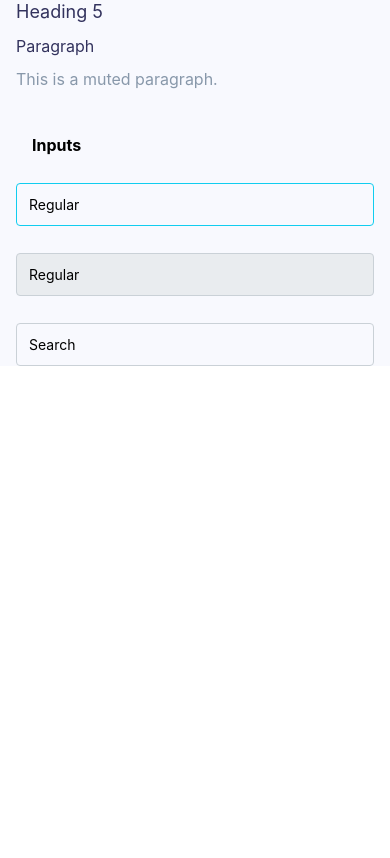
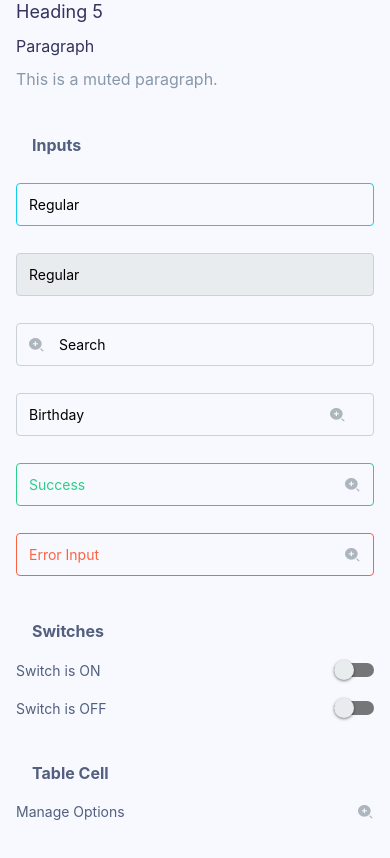
Before and after one commit to Mahyudi97/React-Native-Expo, a React Native app: screen /Home in a window 390 px wide. Shown: the part 980-1838 px from the top of the page. Before the commit the page ends 1346 px from the top, so only its background shows below. Built offline with nearby package versions, Linux system fonts and the light colour scheme.

Commit message:
- added switches

```diff
--- a/components/Home.js
+++ b/components/Home.js
@@ -1,11 +1,18 @@
 import { useState } from 'react';
-import { StyleSheet, Text, View, Image, ScrollView, Button, Modal, Alert, SafeAreaView, Pressable, TextInput } from 'react-native';
+import { StyleSheet, Text, View, Image, ScrollView, Button, Modal, Alert, SafeAreaView, Pressable, TextInput, Switch } from 'react-native';
 import { LinearGradient } from 'expo-linear-gradient'
 import { SvgUri } from 'react-native-svg';
 
 
 export default function Home({navigation, route}) {
   const MenuIcon = require('../assets/Menu.png');
+  const SearchIcon = require('../assets/SearchIcon.png');
+
+
+  const [isEnabled, setIsEnabled] = useState(false);
+  const toggleSwitch = () => { setIsEnabled(!isEnabled) }
+  const [isEnabled2, setIsEnabled2] = useState(false);
+  const toggleSwitch2 = () => { setIsEnabled2(!isEnabled2) }
 
   const onClickGetStarted = () => {
     console.log('Go to home')
@@ -25,7 +32,7 @@ export default function Home({navigation, route}) {
           <ScrollView className="h-full bg-[#F8F9FE]">
             <View className="mx-[16px]">
                 {/* Button */}
-                <Text className='mt-[44px] ml-[16px] text-[16px] font-[700] leading-[22px]'>Buttons</Text>
+                <Text className='mt-[44px] ml-[16px] text-[16px] font-[700] leading-[22px] text-[#525F7F]'>Buttons</Text>
                 <Pressable className='mt-[21px] w-full  h-[48px] bg-[#172B4D] rounded-[4px]  justify-center items-center'>
                   <Text className='text-white text-[16px] font-[700] leading-[22px]'>Default</Text>
                 </Pressable>
@@ -61,7 +68,7 @@ export default function Home({navigation, route}) {
 
 
                 {/* Typography */}
-                <Text className='mt-[44px] ml-[16px] text-[16px] font-[700] leading-[22px]'>Typography</Text>
+                <Text className='mt-[44px] ml-[16px] text-[16px] font-[700] leading-[22px] text-[#525F7F]'>Typography</Text>
                 <Text className='mt-[11px] text-[44px] font-[400] leading-[60px] text-[#32325D]'>Heading 1</Text>
                 <Text className='mt-[11px] text-[40px] font-[400] leading-[55px] text-[#32325D]'>Heading 2</Text>
                 <Text className='mt-[11px] text-[32px] font-[400] leading-[43px] text-[#32325D]'>Heading 3</Text>
@@ -71,32 +78,99 @@ export default function Home({navigation, route}) {
                 <Text className='mt-[11px] text-[16px] font-[400] leading-[22px] text-[#8898AA]'>This is a muted paragraph.</Text>
 
                 {/* Inputs */}
-                <Text className='mt-[44px] ml-[16px] text-[16px] font-[700] leading-[22px]'>Inputs</Text>
+                <Text className='mt-[44px] ml-[16px] text-[16px] font-[700] leading-[22px] text-[#525F7F]'>Inputs</Text>
                 <View className="w-full h-[43px] mt-[27px] p-[12px] border-[1px] border-[#11CDEF] rounded-[4px] justify-center	 items-start">
                   <TextInput
                     placeholder="Regular"
+                    className="w-full"
                   />
                 </View>
                 <View className="w-full h-[43px] mt-[27px] p-[12px] bg-[#E9ECEF] border-[1px] border-[#CAD1D7] rounded-[4px] justify-center	 items-start">
                   <TextInput
+                    editable={false}
                     placeholder="Regular"
+                    className="w-full"
                   />
                 </View>
-                <View className="w-full h-[43px] mt-[27px] p-[12px] border-[1px] border-[#CAD1D7] rounded-[4px] justify-center	 items-start">
+                <View className="flex flex-row w-full h-[43px] mt-[27px] p-[12px] border-[1px] border-[#CAD1D7] rounded-[4px] justify-left	 items-center">
+                  <Image
+                    className="flex"
+                    source={SearchIcon}
+                  />
                   <TextInput
+                    className="flex ml-[14px] w-full"
                     placeholder="Search"
+                  />
+                </View>
+                <View className="flex flex-row w-full h-[43px] mt-[27px] p-[12px] border-[1px] border-[#CAD1D7] rounded-[4px] justify-left	 items-center">
+                  <TextInput
+                    className="flex w-full"
+                    placeholder="Birthday"
+                  />
+                  <Image
+                    className="flex left-[-15px]"
+                    source={SearchIcon}
+                  />
+                </View>
+                <View className="flex flex-row w-full h-[43px] mt-[27px] p-[12px] border-[1px] border-[#2DCE89] rounded-[4px] justify-left	 items-center">
+                  <TextInput
+                    className="flex-1 w-full"
+                    placeholder="Success"
+                    placeholderTextColor="#2DCE89"
+                  />
+                  <Image
+                    className="flex"
+                    source={SearchIcon}
+                  />
+                </View>
+                <View className="flex flex-row w-full h-[43px] mt-[27px] p-[12px] border-[1px] border-[#FB6340] rounded-[4px] justify-left	 items-center">
+                  <TextInput
+                    className="flex-1 w-full"
+                    placeholder="Error Input"
+                    placeholderTextColor="#FB6340"
+                  />
+                  <Image
+                    className="flex"
+                    source={SearchIcon}
+                  />
+                </View>
+
+                {/* Switches */}
+                <Text className='mt-[44px] ml-[16px] text-[16px] font-[700] leading-[22px] text-[#525F7F]'>Switches</Text>
+                <View className="flex flex-row w-full  mt-[18px] justify-left	 items-center">
+                  <Text className="flex-1 text-[14px] font-[400] leading-[19px] text-[#525F7F]">Switch is ON</Text>
+                  <Switch  className="flex flex-end"
+                    trackColor={{false: '#767577', true: '#81b0ff'}}
+                    thumbColor={isEnabled ? '#5E72E4' : '#E9ECEF'}
+                    onValueChange={toggleSwitch}
+                    value={isEnabled}
+                  />
+                </View><View className="flex flex-row w-full  mt-[18px] justify-left	 items-center">
+                  <Text className="flex-1 text-[14px] font-[400] leading-[19px] text-[#525F7F]">Switch is OFF</Text>
+                  <Switch  className="flex flex-end"
+                    trackColor={{false: '#767577', true: '#81b0ff'}}
+                    thumbColor={isEnabled2 ? '#5E72E4' : '#E9ECEF'}
+                    onValueChange={toggleSwitch2}
+                    value={isEnabled2}
+                  />
+                </View>
+
+
+                {/* Table Cell */}
+                <Text className='mt-[44px] ml-[16px] text-[16px] font-[700] leading-[22px] text-[#525F7F]'>Table Cell</Text>
+                <View className="flex flex-row w-full  mt-[18px] justify-left	 items-center">
+                  <Text className="flex-1 text-[14px] font-[400] leading-[19px] text-[#525F7F]">Manage Options</Text>
+                  <Image
+                    className="flex"
+                    source={SearchIcon}
                   />
                 </View>
 
             </View>
+
+
+            <View className="w-full h-[50px]"></View>
           </ScrollView>
-
-          {/* <Button
-              title="Go Back"
-              onPress={() =>
-                  navigation.navigate('MainPage')
-              }
-          /> */}
       </SafeAreaView>
     </View>
   );
```
Also changed, not shown: assets/SearchIcon.png (added).
